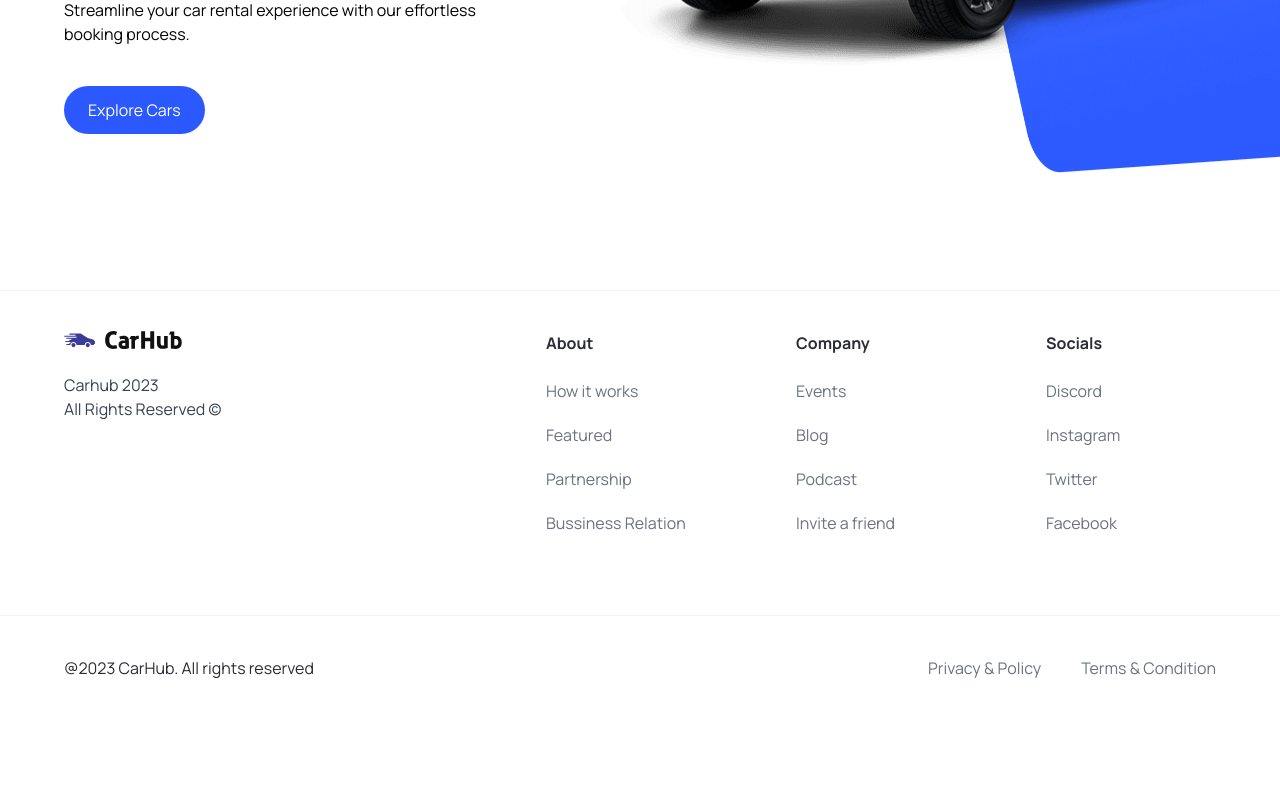
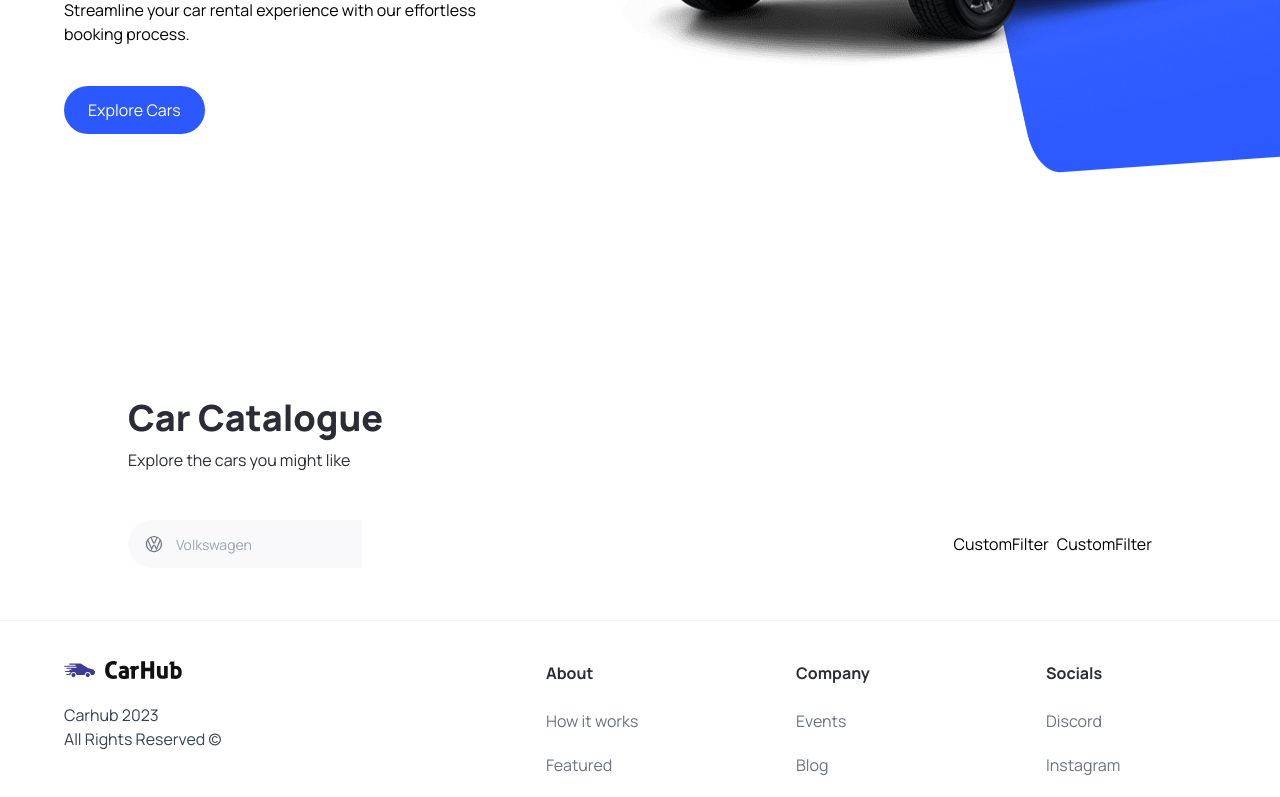
Before and after one commit to mangala-karunarathne/car-showcase, a Next.js app: page / in a window 1280 px wide. Shown: the part 530-1327 px from the top of the page. Before the commit the page ends 1250 px from the top, so only its background shows below. Built offline with nearby package versions, Linux system fonts and the light colour scheme.

Commit message:
CHG | Search by Manufacturer

```diff
--- a/app/page.tsx
+++ b/app/page.tsx
@@ -1,10 +1,26 @@
-import { Hero } from '@/components'
+import { CustomFilter, Hero, SearchBar } from '@/components'
 import Image from 'next/image'
 
 export default function Home() {
   return (
     <main className="overflow-hidden">
       <Hero />
+      <div className="mt-12 padding-x padding-y max-width" id="discover">
+        <div className='mt-12 padding-x padding-y max-width' id='discover'>
+          <div className='home__text-container'>
+            <h1 className='text-4xl font-extrabold'>Car Catalogue</h1>
+            <p>Explore the cars you might like</p>
+          </div>
+
+          <div className="home__filters">
+            <SearchBar />
+            <div className="home__filter-container">
+              <CustomFilter title='fuel'/>
+              <CustomFilter title='year'/>
+            </div>
+          </div>
+        </div>
+      </div>
     </main>
   )
 }
--- /dev/null
+++ b/components/CustomFilter.tsx
@@ -0,0 +1,9 @@
+import React from 'react'
+
+const CustomFilter = () => {
+  return (
+    <div>CustomFilter</div>
+  )
+}
+
+export default CustomFilter
--- /dev/null
+++ b/components/SearchBar.tsx
@@ -0,0 +1,24 @@
+'use client';
+
+import { useState } from "react";
+import { SearchManufacturer } from "./";
+
+const SearchBar = () => {
+    const [manufacturer, setManufacturer] = useState('');
+    const handleSearch = () => {
+
+    }
+
+    return (
+        <form className="searchbar" onSubmit={handleSearch}>
+            <div className="search__item">
+                <SearchManufacturer
+                manufacturer={manufacturer}
+                setManufacturer={setManufacturer}
+                />
+            </div>
+        </form>
+    )
+}
+
+export default SearchBar
--- /dev/null
+++ b/components/SearchManufacturer.tsx
@@ -0,0 +1,87 @@
+"use client";
+import { manufacturers } from '@/constants';
+import { SearchManufacturerProps } from '@/types'
+import { Combobox, Transition } from '@headlessui/react'
+import Image from 'next/image';
+import { useState, Fragment } from 'react';
+
+
+const SearchManufacturer = ({ manufacturer, setManufacturer }: SearchManufacturerProps) => {
+  const [query, setQuery] = useState('');
+
+  const filteredManufactures =
+    query === "" ? manufacturers : manufacturers.filter((item) => (
+      item.toLowerCase().replace(/\s+/g, "").includes(query.toLowerCase().replace(/\s+/g, "")
+      )))
+
+  return (
+    <div className='search-manufacturer'>
+      <Combobox value={manufacturer} onChange={setManufacturer}>
+        <div className="relative w-full">
+          <Combobox.Button className="absolute top-[14px]">
+            <Image
+              src="/car-logo.svg"
+              width={20}
+              height={20}
+              className="ml-4"
+              alt="Car Logo"
+            />
+          </Combobox.Button>
+
+          <Combobox.Input
+            className="search-manufacturer__input"
+            placeholder="Volkswagen"
+            displayValue={(manufacturer: string) => manufacturer}
+            onChange={(e) => setQuery(e.target.value)}
+          />
+
+          <Transition
+            as={Fragment}
+            leave="transaction ease-in duration-100"
+            leaveFrom='opacity-100'
+            leaveTo="opacity-0"
+            afterLeave={() => setQuery('')}
+          >
+            <Combobox.Options>
+              {filteredManufactures.length === 0 && query !== "" ?
+
+                (<Combobox.Option
+                  value={query}
+                  className="search-manufacturer__option"
+                >
+                  Create "{query}"
+                </Combobox.Option>) :
+
+                (
+                  filteredManufactures.map((item) => (
+                    <Combobox.Option
+                      key={item}
+                      value={item}
+                      className={({ active }) => `relative search-manufacturer__option ${active ? 'bg-primary-blue text-white' : 'text-gray-900'}`}
+                    >
+                      {({ selected, active }) => (
+                        <>
+                          <span
+                            className={`block truncate ${selected ? 'font-medium' : 'font-normal'
+                              }`}
+                          >
+                            {item}
+                          </span>
+                        </>
+                        )
+                      }
+                    </Combobox.Option>
+                  ))
+                )
+              }
+            </Combobox.Options>
+
+          </Transition>
+
+        </div>
+      </Combobox>
+    </div>
+  )
+}
+
+export default SearchManufacturer
--- a/package.json
+++ b/package.json
@@ -9,6 +9,7 @@
     "lint": "next lint"
   },
   "dependencies": {
+    "@headlessui/react": "^1.7.16",
     "@types/node": "20.4.9",
     "@types/react": "18.2.19",
     "@types/react-dom": "18.2.7",
@@ -22,7 +23,6 @@
   },
   "description": "This is a [Next.js](https://nextjs.org/) project bootstrapped with [`create-next-app`](https://github.com/vercel/next.js/tree/canary/packages/create-next-app).",
   "main": "next.config.js",
-  "devDependencies": {},
   "author": "Mangala Karunarathne",
   "license": "ISC"
 }
--- a/types/index.ts
+++ b/types/index.ts
@@ -1,4 +1,5 @@
 import { MouseEventHandler } from "react";
+import { manufacturers } from '../constants/index';
 
 export interface CustomButtonProps {
   title: string;
@@ -6,3 +7,7 @@
   handleClick?: MouseEventHandler<HTMLButtonElement>;
   btnType?: "button" | "submit";
 }
+export interface SearchManufacturerProps {
+  manufacturer: string;
+  setManufacturer: (manufacturer: string) => void;
+}
```
Also changed, not shown: components/index.tsx (+7 -1 lines), 1 other file (tests, documents, lock files or other folders).
